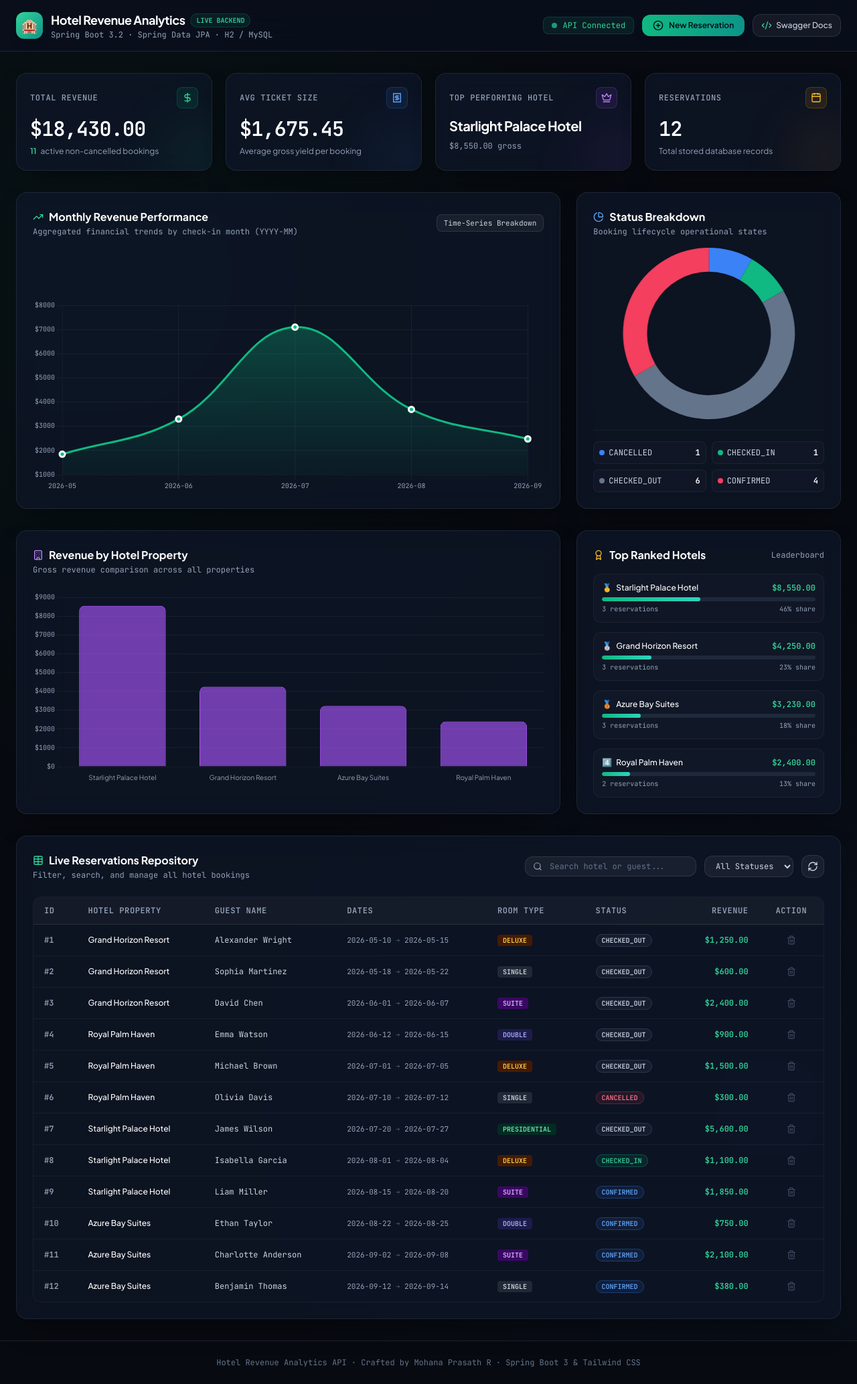
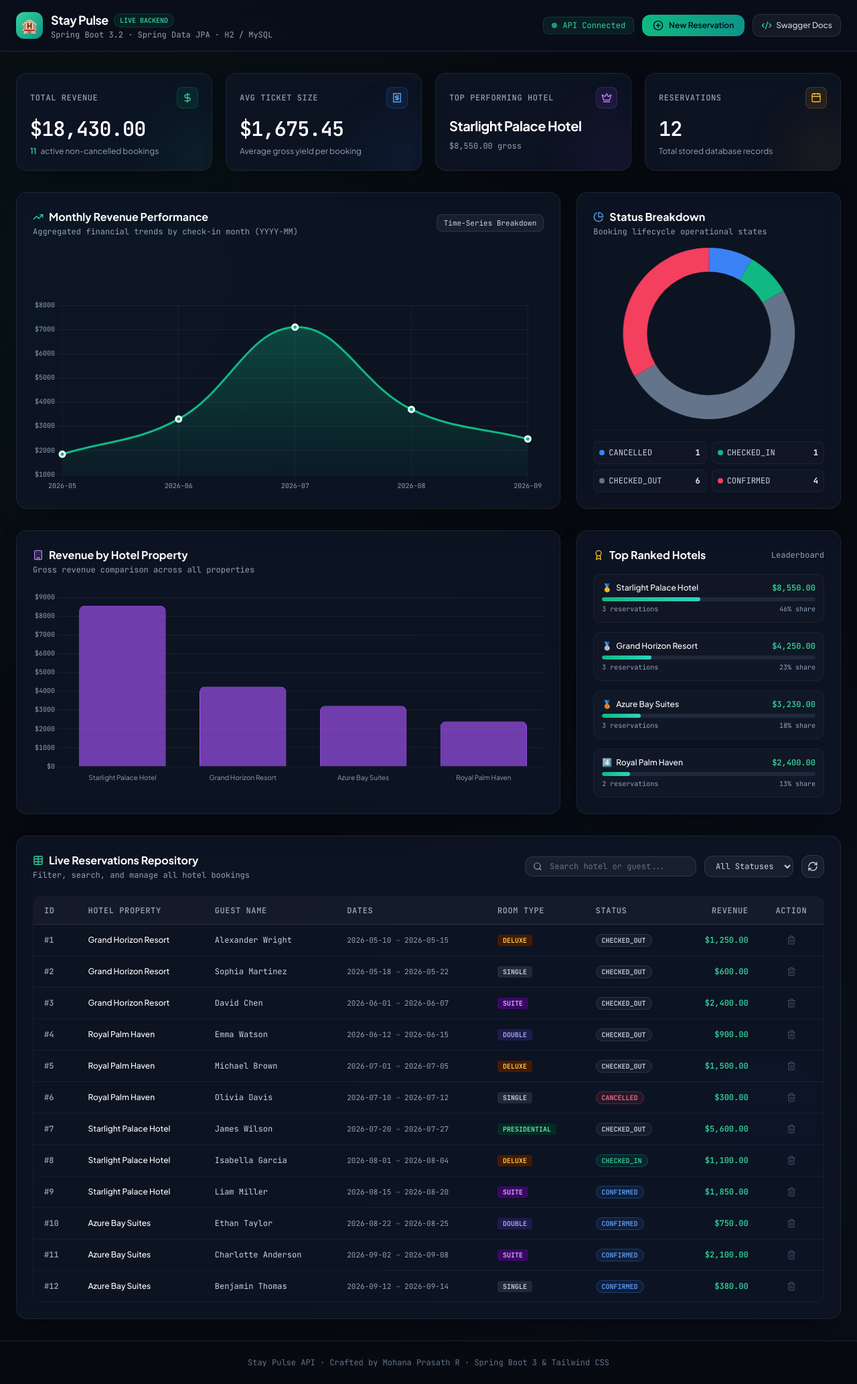
Before and after one commit to MohanaPrasathR/hotel-revenue-analytics, a Spring Boot app: page / in a window 1280 px wide. Shown: the whole page at 67% size. Run offline with Spring Boot 4, Linux system fonts and the light colour scheme; data comes from the database, SQL or seed files in the repository; some of the project's set-up classes (security, data sources, template engines, error pages and the like) are left out, and stand-ins take their place; some libraries are stand-ins or nearby versions.

Commit message:
feat(ui): rebrand bundled static dashboard to Stay Pulse
Co-Authored-By: Claude Sonnet 5.5 <noreply@anthropic.com>

```diff
--- a/hotel-revenue-analytics-api/src/main/resources/static/index.html
+++ b/hotel-revenue-analytics-api/src/main/resources/static/index.html
@@ -3,7 +3,7 @@
 <head>
   <meta charset="UTF-8">
   <meta name="viewport" content="width=device-width, initial-scale=1.0">
-  <title>Hotel Revenue Analytics Dashboard</title>
+  <title>Stay Pulse Dashboard</title>
   <script src="https://cdn.tailwindcss.com"></script>
   <script src="https://cdn.jsdelivr.net/npm/chart.js"></script>
   <script src="https://unpkg.com/lucide@latest"></script>
@@ -80,7 +80,7 @@
         </div>
         <div>
           <div class="flex items-center gap-2">
-            <h1 class="text-lg font-bold tracking-tight text-white">Hotel Revenue Analytics</h1>
+            <h1 class="text-lg font-bold tracking-tight text-white">Stay Pulse</h1>
             <span class="px-2 py-0.5 text-[10px] font-mono font-semibold rounded-full bg-emerald-500/10 text-emerald-400 border border-emerald-500/20">LIVE BACKEND</span>
           </div>
           <p class="text-xs text-slate-400 font-mono">Spring Boot 3.2 · Spring Data JPA · H2 / MySQL</p>
@@ -326,7 +326,7 @@
 
   <!-- FOOTER -->
   <footer class="mt-auto border-t border-white/10 bg-[#070a10] py-6 px-6 text-center text-xs text-slate-500 font-mono">
-    Hotel Revenue Analytics API · Crafted by Mohana Prasath R · Spring Boot 3 & Tailwind CSS
+    Stay Pulse API · Crafted by Mohana Prasath R · Spring Boot 3 & Tailwind CSS
   </footer>
 
   <!-- NEW BOOKING MODAL -->
```
